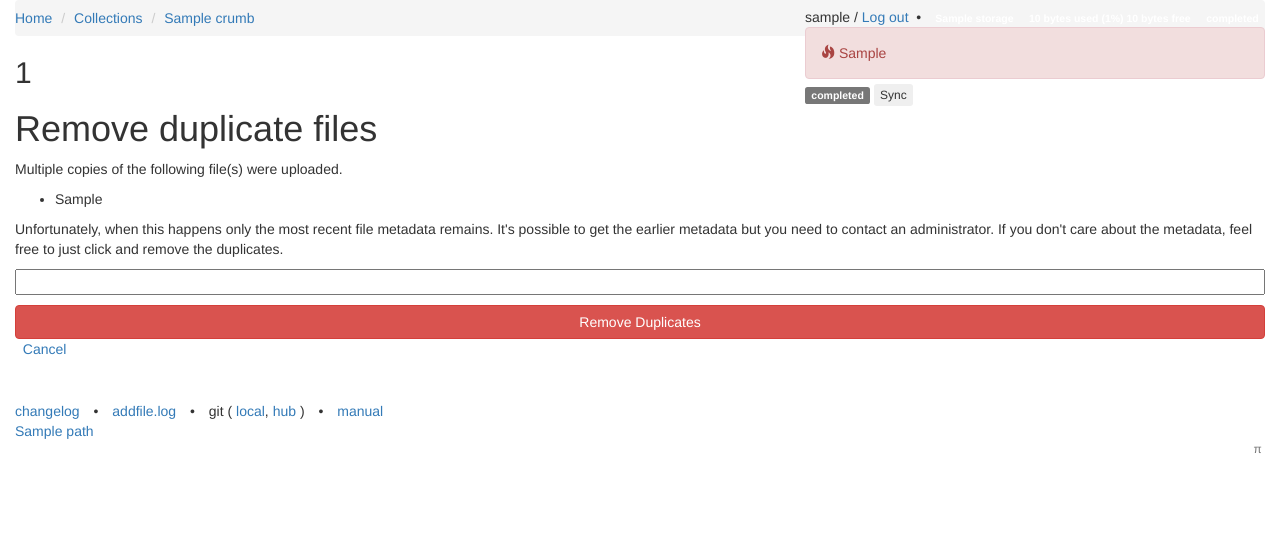
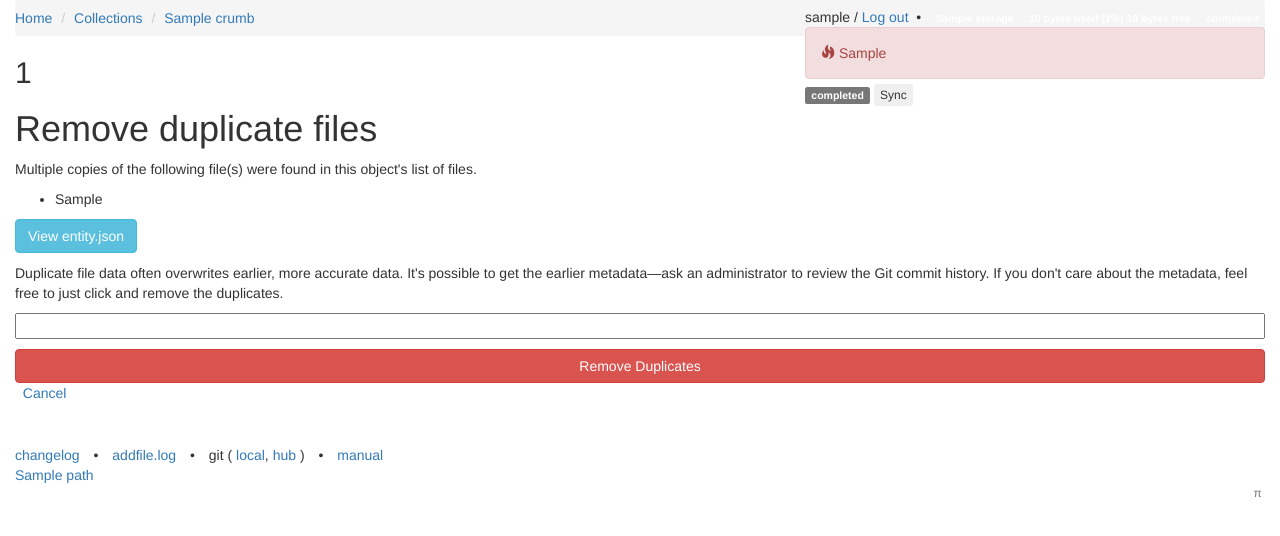
Before and after one commit to denshoproject/ddr-local, a Django app: template ddrlocal/webui/templates/webui/entities/files-dedupe.html in a window 1280 px wide. Shown: the part 52-588 px from the top of the page. Run offline with Django 3.2, Linux system fonts and the light colour scheme; the template is opened without the code that fills it: most values are stand-ins (such as "Sample title", 1, 10 or a date in 2020); form fields are guessed from the names that the template uses; some libraries are stand-ins or nearby versions.

Commit message:
revise entity-files-dedupe template text, add link to filesystem

```diff
--- a/ddrlocal/webui/templates/webui/entities/files-dedupe.html
+++ b/ddrlocal/webui/templates/webui/entities/files-dedupe.html
@@ -24,7 +24,7 @@ Remove duplicate files
 
 
 <p>
-Multiple copies of the following file(s) were uploaded.
+Multiple copies of the following file(s) were found in this object's list of files.
 </p>
 
 <ul>
@@ -34,11 +34,13 @@ Multiple copies of the following file(s) were uploaded.
 </ul>
 
 <p>
-Unfortunately, when this happens only the most recent file metadata remains.
-It's possible to get the earlier metadata but you need to contact an administrator.
+  <a href="{{ entity.fs_url }}" class="btn btn-info" target="fs">View entity.json</a>
+</p>
+<p>
+Duplicate file data often overwrites earlier, more accurate data.
+It's possible to get the earlier metadata&mdash;ask an administrator to review the Git commit history.
 If you don't care about the metadata, feel free to just click and remove the duplicates.
 </p>
-
 
 <form name="rm-duplicates" action="" method="post">{% csrf_token %}
 <p>
```
